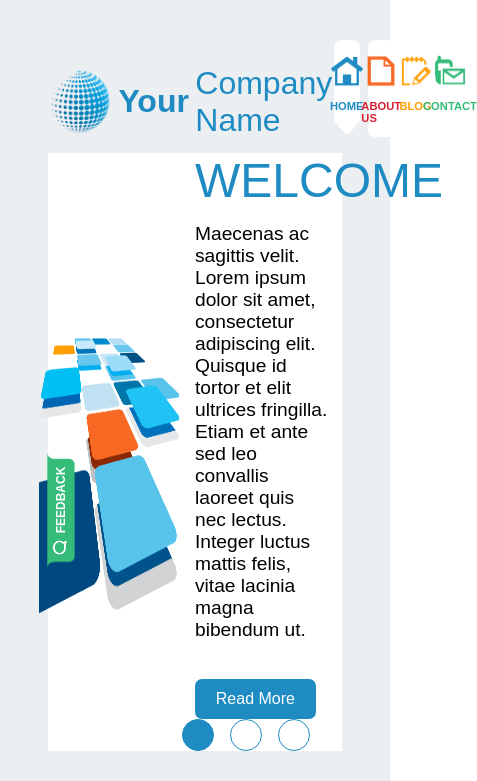
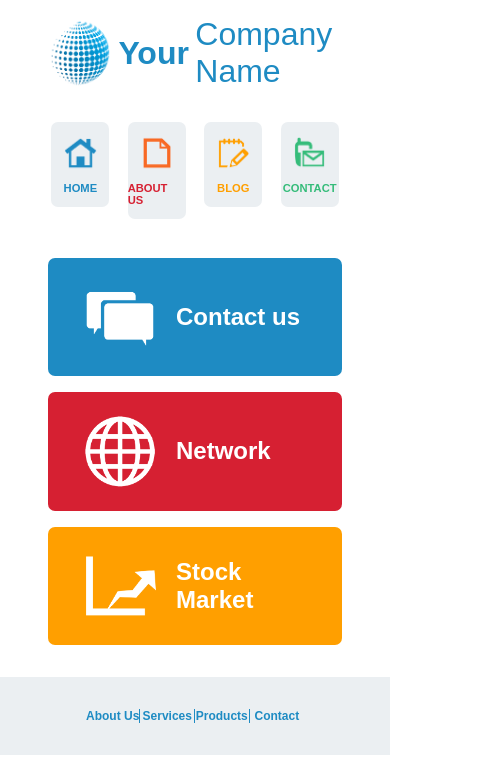
Before and after one commit to cristinapos/responsiveness-layout, a plain HTML site: page index.html in a window 390 px wide. Shown: the top 781 px of the page, 477 px wide, since content can reach past the window. Drawn offline with Linux system fonts and the light colour scheme.

Commit message:
Adding style

```diff
--- a/index.html
+++ b/index.html
@@ -94,6 +94,24 @@
             <button><img src="/assets/icon-arrow.png" alt=""></button>
           </div>
         </section>
+        <footer>
+          <nav>
+            <ul>
+              <li>
+                <a href="#">About us</a>
+              </li>
+              <li>
+                <a href="#">Services</a>
+              </li>
+              <li>
+                <a href="#">Products</a>
+              </li>
+              <li>
+                <a href="#">Contact</a>
+              </li>
+            </ul>
+          </nav>
+        </footer>
       </main>
   </body>
 </html>
--- a/resources/main.css
+++ b/resources/main.css
@@ -1,64 +1,3 @@
-/* html, body {
-    width: 100%;
-    height: 100%;
-    margin: 0;
-    padding: 0;
-    box-sizing: border-box;
-}
-
-main {
-    width: 100%;
-    height: 100%;
-    background-image: url("../assets/bg.png");
-    background-size: contain;
-    background-repeat: no-repeat;
-    background-position: center right;
-    box-sizing: border-box;
-    color: #0c3249;
-    font-family: 'Roboto', sans-serif;
-    padding: 50px;
-}
-
-section {
-    margin-top: 20%;
-}
-
-h1, h2, button {
-    text-transform: uppercase;
-}
-
-h1, h2 {
-    margin: 0;
-    line-height: 24px;
-}
-
-h1 {
-    font-size: 50px;
-    letter-spacing: -4px;
-}
-
-h2 {
-    font-size: 28px;
-    font-weight: 400;
-}
-
-p {
-    width: 50%;
-    margin: 30px 0;
-}
-
-button {
-    background-color: #be1623;
-    color: #fff;
-    border-radius: 20px;
-    border: none;
-    width: 70px;
-}
-
-a:hover {
-    color: red;
-} */
-
 * {
     margin: 0;
     padding: 0;
@@ -70,7 +9,6 @@ main {
     flex-direction: column;
     justify-content: space-between;
     width: 100%;
-    height: 100%;
     background-color: #ebeff2;
     font-family: 'Montserrat', sans-serif;
     position: absolute;
@@ -254,6 +192,7 @@ li a img {
     font-size: 1.2em;
     width: 91%;
     margin-bottom: 2em;
+    color: black;
 }
 
 .content button {
@@ -289,6 +228,7 @@ li a img {
     display: flex;
     padding: 2em 3em 0 3em;
     justify-content: space-between;
+    margin-bottom: 3em;
 }
 
 .second-container > :first-child {
@@ -307,16 +247,129 @@ li a img {
     display: flex;
     flex-direction: column;
     align-items: flex-start;
-    padding: 2em;
+    padding: 1em 2em;
     border-radius: 7px;
-    width: 30%;
+    width: 31.5%;
 }
 
 .second-container div img {
     width: 5em;
 }
 
+.second-container div h2, p {
+    color: white;
+    margin-bottom: 0.5em;
+}
 .second-container div h2 {
-    color: white;
+    font-size: 20px;
+}
+.second-container div p {
+    font-size: 16px;
+}
+
+.second-container div button {
+    background: none;
+    border: none;
+    align-self: flex-end;
+}
+
+footer {
+    display: none;
+}
+
+/*Design for mobile*/
+@media (max-width: 784px) {
+    main {
+        background: white;
+    }
+
+    header {
+        margin: 0 3em 1.8em 3em;
+    }
+
+    nav {
+        flex-direction: column;
+        align-items: center;
+    }
+    .logo {
+        margin-bottom: 2em;
+        width: 100%;
+        justify-content: center;
+    }
+    .img-logo {
+    }
+
+    ul {
+        display: flex;
+        justify-content: space-between;
+        width: 100%;
+    }
+
+    li .menu-item {
+        background-color: #ebeff2;
+    }
+
+    /* .img-logo {
+        box-shadow: 0 0 0 2em #F4AAB9;
+    } */
+    .first-container {
+        display: none;
+    }
+
+    .second-container {
+        flex-direction: column;
+        padding: 0 3em 0 3em;
+        margin-bottom: 1em;
+    }
+
+    .second-container div {
+        width: 100%;
+        flex-direction: row;
+        align-items: center;
+        margin-bottom: 1em;
+    }
+    .second-container div p, button {
+        display: none;
+    }
+
+    .second-container div h2 {
+        margin-top: 0.5em;
+        font-size: 24px;
+    }
+
+    .second-container div img {
+        margin-right: 1em;
+    }
+
+    footer {
+        display: flex;
+        background-color: #ebeff2;
+        justify-content: center;
+    }
+
+    footer nav {
+        padding: 2em;
+        width: 80%;
+    }
+
+    footer nav ul {
+        display: flex;
+        justify-content: center;
+    }
+
+    footer nav ul li a {
+        color: #1e8bc3 !important;
+        text-transform:capitalize;
+        font-size: 12px;
+        font-weight: bold;
+    }
+
+    footer nav ul li {
+        border-right: 1px solid #1e8bc3;
+    }
+
+    footer nav ul > :last-child {
+        border: none;
+    }
 
 }
```
